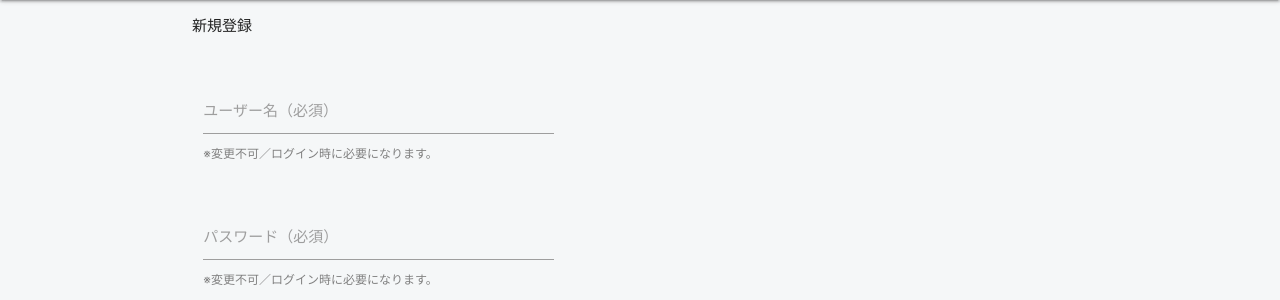
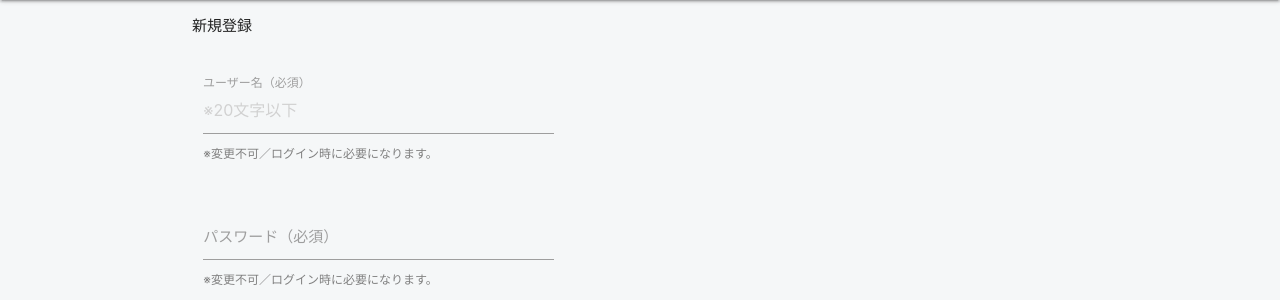
Before and after one commit to kitarikes/q-ng-app, a Flask app: page /sign_up in a window 1280 px wide. Shown: the part 64-364 px from the top of the page. Run offline with Flask 2, Linux system fonts and the light colour scheme.

Commit message:
ユーザー名の文字数制限

```diff
--- a/flask_dir/templates/auth/sign_up.html
+++ b/flask_dir/templates/auth/sign_up.html
@@ -11,7 +11,7 @@
   <form class="col s12" action="/sign_up", method="POST">
     <div class="row" style="margin-top: 20px;">
       <div class="input-field col s8 l5">
-        <input id="username" type="text" class="validate" name='username' required>
+        <input id="username" type="text" class="validate" name='username' placeholder='※20文字以下' required>
         <label for="username">ユーザー名（必須）</label>
         <span style="font-size:12px;color:grey;">※変更不可／ログイン時に必要になります。</span>
       </div>
```
